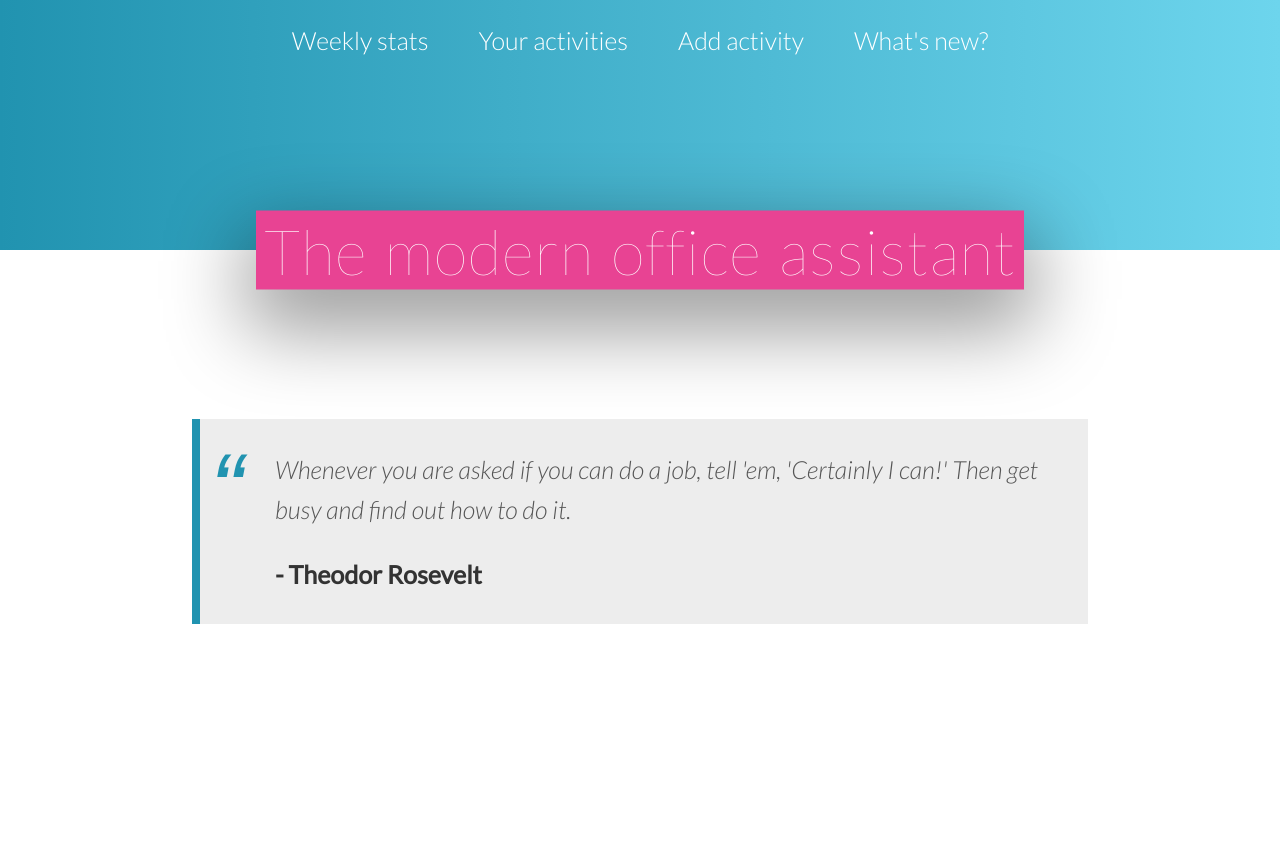
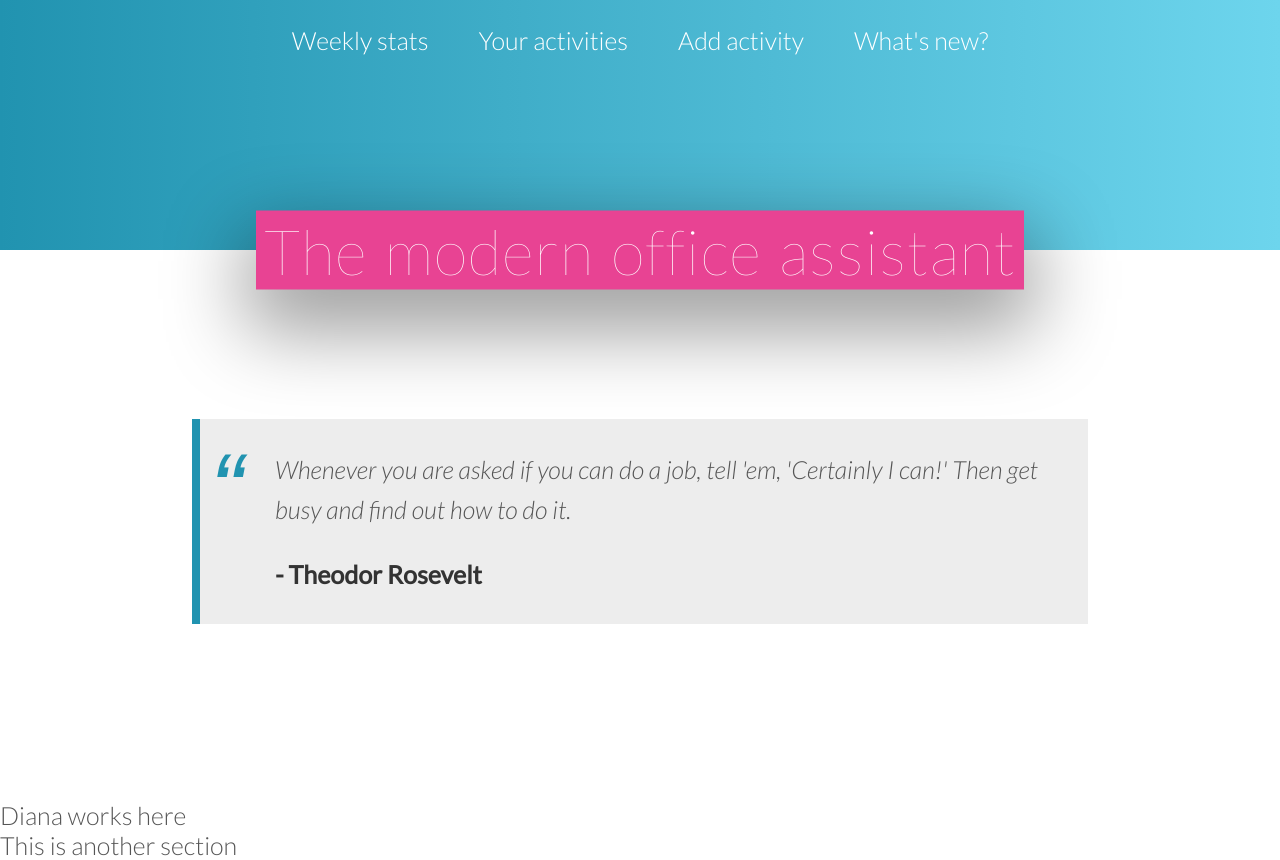
Before and after one commit to dianacrisan/interactive-office-assistant, a plain HTML site: page index.html in a window 1280 px wide. Before the commit the page ends 800 px from the top, so only its background shows below. Drawn offline with Linux system fonts and the light colour scheme.

Commit message:
modified sections

```diff
--- a/index.html
+++ b/index.html
@@ -31,7 +31,16 @@
         </header>
 
         <section class="section-weekly-stats">
-            <div></div>
+            <div>
+                Diana works here
+            </div>
+        </section>
+
+
+        <section class="section-your-activities">
+            <div>
+                This is another section
+            </div>
         </section>
 
     </body>
```
